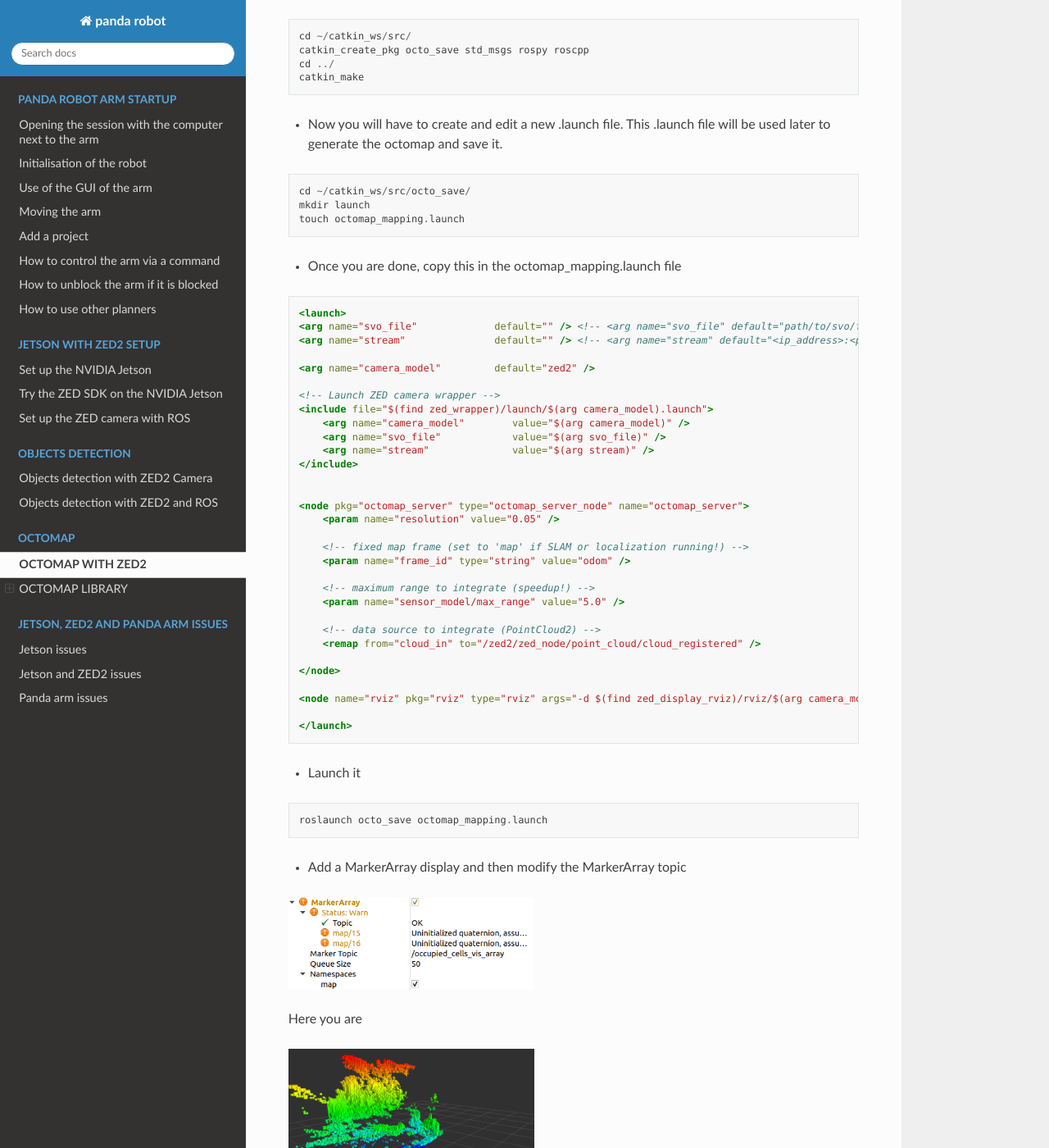
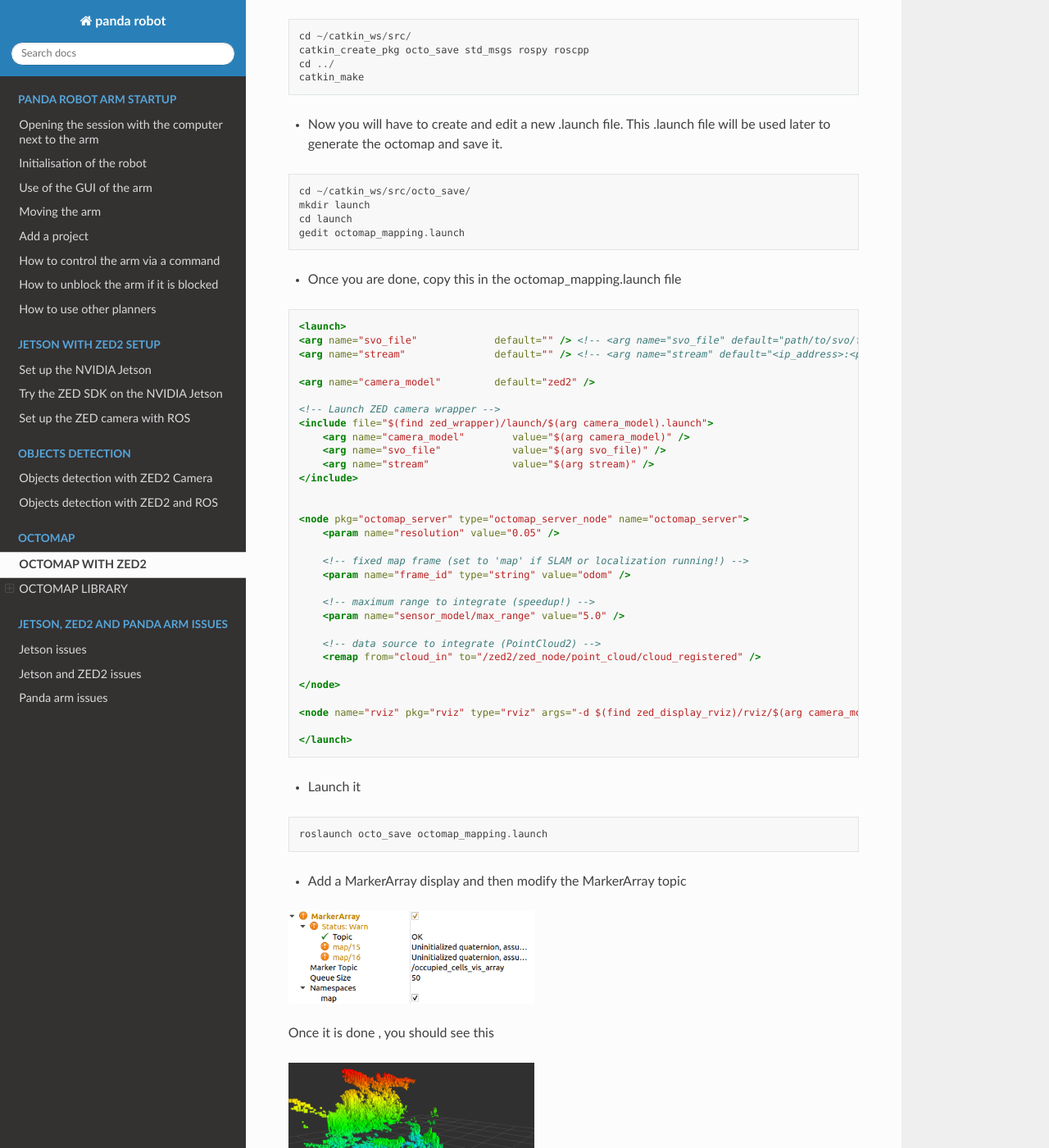
Before and after one commit to kmerckae/panda_safe_hrc_tutorial, a Sphinx documentation site: the page built from source/zed_jetson_octomap/octomap.rst, in a window 1280 px wide and 1400 px high, scrolled down 1813 px. Shown: the whole window at 82% size. Built offline with Sphinx 7.4.7 and the Read the Docs theme 2.0.0, drawn with Linux system fonts in a browser that asks for light colours.

Commit message:
few change to octomap server add: once it is done

```diff
--- a/source/zed_jetson_octomap/octomap.rst
+++ b/source/zed_jetson_octomap/octomap.rst
@@ -64,7 +64,8 @@ Create your package
 
     cd ~/catkin_ws/src/octo_save/
     mkdir launch
-    touch octomap_mapping.launch
+    cd launch
+    gedit octomap_mapping.launch
 
 * Once you are done, copy this in the octomap_mapping.launch file
 
@@ -113,7 +114,7 @@ Create your package
 .. image:: ./images/settings_octo.png
     :width: 300
 
-Here you are
+Once it is done , you should see this
 
 .. image:: ./images/octomap_.png
     :width: 300
```
